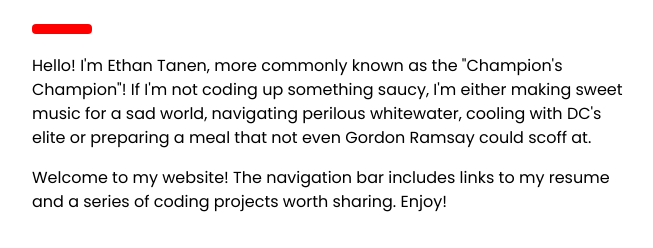
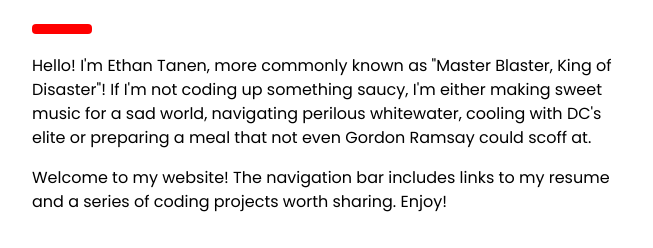
Before and after one commit to ethantanen/Personal-Site, a Django app: page / in a window 1280 px wide. Shown: the part 843-1091 px from the top of the page, without its empty margins (324-977 px from the left). Run offline with Django 3.2, Linux system fonts and the light colour scheme.

Commit message:
push to github

```diff
--- a/mysite/templates/home.html
+++ b/mysite/templates/home.html
@@ -12,7 +12,7 @@
   </div>
 
   <div>
-    <img src="/static/ethan_tanen.jpg" style="width:55%; height:20%; border-radius:5%"  onclick="onClick(this)" alt="Oh Me Oh My! What a handsome chap!">
+    <img src="/static/ethan_tanen.jpg" style="width:55%; height:20%; border-radius:5%"  onclick="onClick(this)" alt="Oh Me Oh My! What a handsome guy!">
   </div>
 
   <!-- Modal for full size images on click-->
@@ -28,7 +28,7 @@
   <div class="w3-container" id="services" style="margin-top:75px; width: 70%">
     <h1 class="w3-xxxlarge w3-text-red"><b>About Me.</b></h1>
     <hr style="width:50px;border:5px solid red" class="w3-round">
-    <p>Hello! I'm Ethan Tanen, more commonly known as the "Champion's Champion"! If I'm
+    <p>Hello! I'm Ethan Tanen, more commonly known as "Master Blaster, King of Disaster"! If I'm
       not coding up something saucy, I'm either making sweet music for a sad world, navigating
       perilous whitewater, cooling with DC's elite or preparing a meal that not even Gordon Ramsay
       could scoff at.
```
